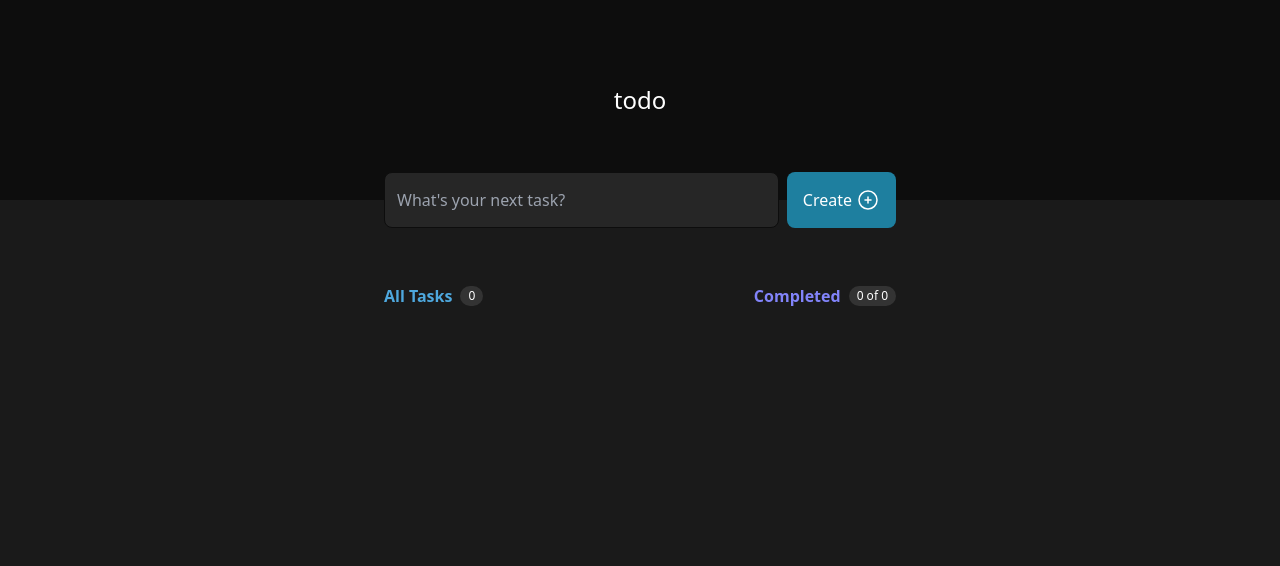
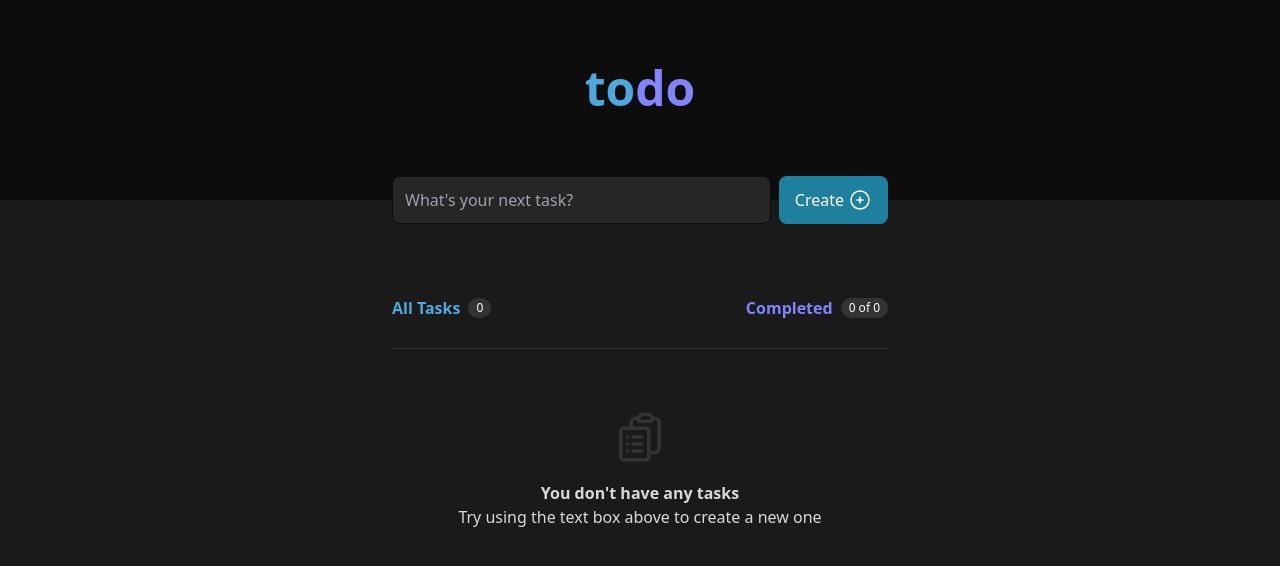
Before and after one commit to CharlesEkkel/my-todo, a React (Vite) app: page / in a window 1280 px wide. Shown: the top 566 px of the page. Built offline with nearby package versions, Linux system fonts and the light colour scheme.

Commit message:
Add empty page & styled page heading (#2)
* feat: add basic empty page

* feat: flesh out styling

* fix: adjust vertical spacing

* feat: style up the heading

```diff
--- a/src/App.tsx
+++ b/src/App.tsx
@@ -2,6 +2,7 @@ import { useState } from "react";
 import { Task, TaskInfo } from "./components/Task";
 import { NewTask } from "./components/NewTask";
 import { Pill } from "./components/Pill";
+import { EmptyPage } from "./components/EmptyPage";
 
 function App() {
   const [tasks, setTasks] = useState<TaskInfo[]>([]);
@@ -21,13 +22,16 @@ function App() {
   return (
     <div className="h-screen text-grey100">
       <header className="flex items-center justify-center w-screen h-1/4 bg-grey700">
-        <h1 className="text-2xl text-white">todo</h1>
+        <h1 className="mb-6 text-5xl font-bold text-white">
+          <span className="text-blue">to</span>
+          <span className="text-purple">do</span>
+        </h1>
       </header>
-      <main className="flex flex-col gap-2 mx-auto -mt-7 max-w-lg">
+      <main className="flex flex-col gap-2 px-2 mx-auto max-w-lg">
         <NewTask createTask={addTask} />
         <section
           id="allTasks"
-          className="flex flex-col gap-3 justify-between mt-12"
+          className="flex flex-col gap-3 justify-between mt-16"
         >
           <div className="flex flex-row gap-2 items-center mb-4">
             <h2 className="font-bold text-blue">All Tasks</h2>
@@ -40,6 +44,12 @@ function App() {
               }`}
             />
           </div>
+          {tasks.length === 0 && (
+            <>
+              <hr className="mb-12 text-grey400" />
+              <EmptyPage />
+            </>
+          )}
           {tasks
             .filter((x) => !x.isChecked)
             .map((task) => (
--- /dev/null
+++ b/src/components/EmptyPage.tsx
@@ -0,0 +1,20 @@
+export const EmptyPage = () => (
+  <div className="flex flex-col items-center text-grey200">
+    <svg
+      xmlns="http://www.w3.org/2000/svg"
+      fill="none"
+      viewBox="0 0 24 24"
+      strokeWidth={1.5}
+      className="mb-4 w-14 h-14 stroke-grey400"
+      aria-hidden="true"
+    >
+      <path
+        strokeLinecap="round"
+        strokeLinejoin="round"
+        d="M9 12h3.75M9 15h3.75M9 18h3.75m3 .75H18a2.25 2.25 0 002.25-2.25V6.108c0-1.135-.845-2.098-1.976-2.192a48.424 48.424 0 00-1.123-.08m-5.801 0c-.065.21-.1.433-.1.664 0 .414.336.75.75.75h4.5a.75.75 0 00.75-.75 2.25 2.25 0 00-.1-.664m-5.8 0A2.251 2.251 0 0113.5 2.25H15c1.012 0 1.867.668 2.15 1.586m-5.8 0c-.376.023-.75.05-1.124.08C9.095 4.01 8.25 4.973 8.25 6.108V8.25m0 0H4.875c-.621 0-1.125.504-1.125 1.125v11.25c0 .621.504 1.125 1.125 1.125h9.75c.621 0 1.125-.504 1.125-1.125V9.375c0-.621-.504-1.125-1.125-1.125H8.25zM6.75 12h.008v.008H6.75V12zm0 3h.008v.008H6.75V15zm0 3h.008v.008H6.75V18z"
+      />
+    </svg>
+    <strong>You don't have any tasks</strong>
+    <p>Try using the text box above to create a new one</p>
+  </div>
+);
--- a/src/components/NewTask.tsx
+++ b/src/components/NewTask.tsx
@@ -30,14 +30,14 @@ export const NewTask = ({ createTask }: NewTaskProps) => {
 
   return (
     <form
-      className="flex flex-row gap-2 justify-center w-full h-14"
+      className="flex flex-row gap-2 justify-center -mt-6 w-full h-12"
       onSubmit={handleSubmit(handleNewTask)}
     >
       <label className="sr-only" htmlFor="taskDesc">
         Task Description:
       </label>
       <input
-        className="flex-1 p-3 rounded-lg border text-grey100 bg-grey500 border-grey700"
+        className="flex-1 p-3 w-24 rounded-lg border text-grey100 bg-grey500 border-grey700"
         type="text"
         id="taskDesc"
         placeholder="What's your next task?"
```
